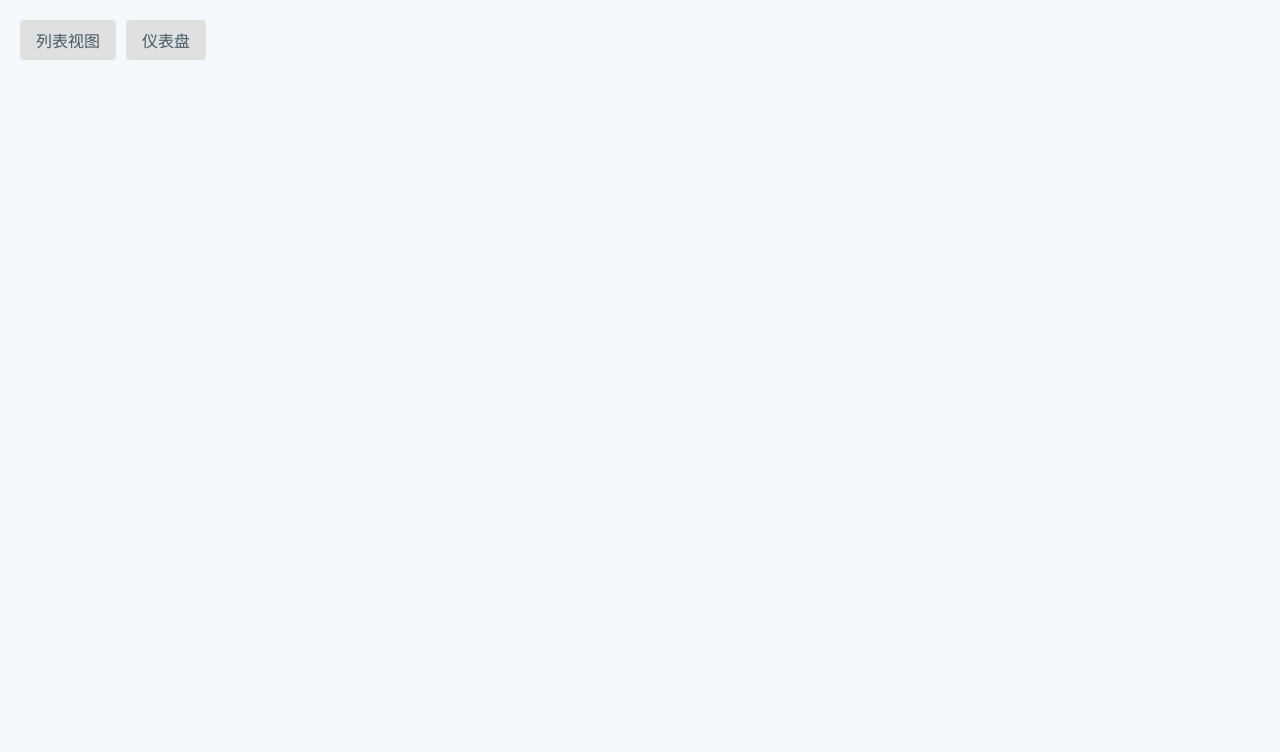
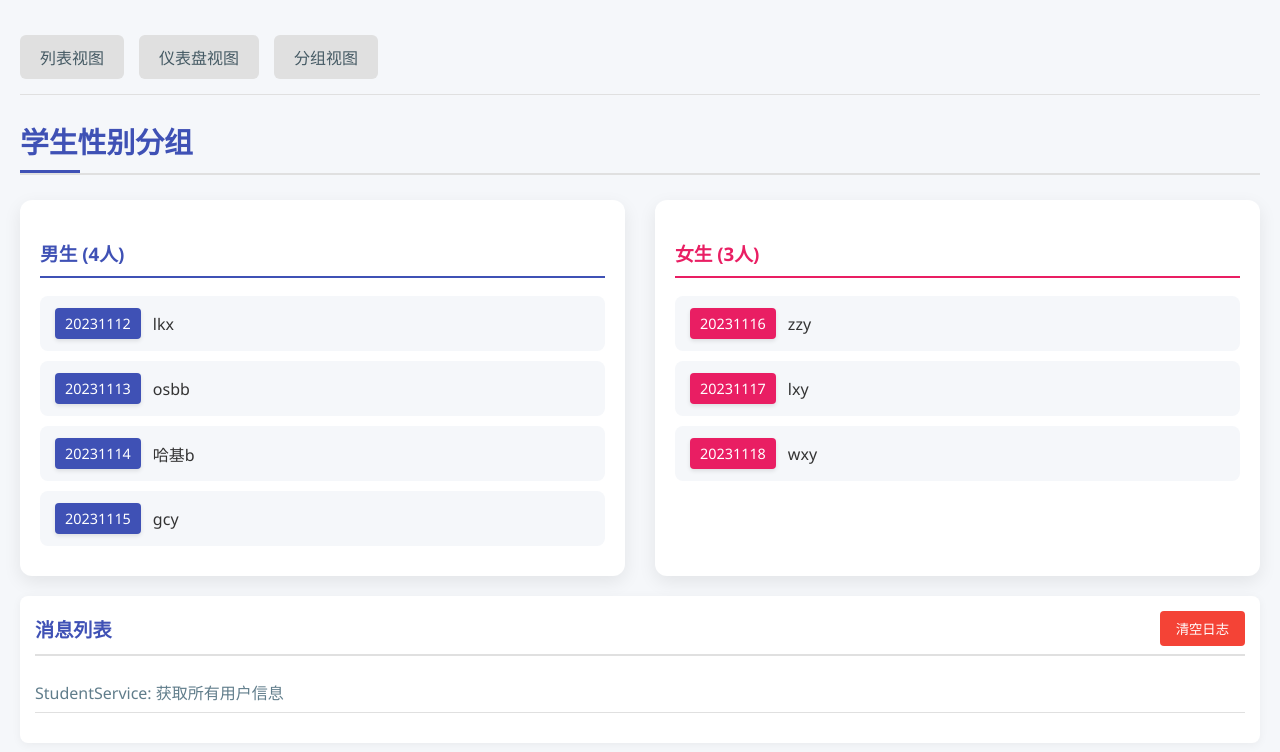
Before and after one commit to Lixxxxx123/Project2025, an Angular app: page /groups in a window 1280 px wide. Before the commit this address led to /. Shown: the top 752 px of the page. Built offline with nearby package versions, Linux system fonts and the light colour scheme.

Commit message:
5.0版本，新增男女分组视图

```diff
--- a/src/app/app.component.css
+++ b/src/app/app.component.css
@@ -20,20 +20,25 @@ h1 {
 
 nav {
   display: flex;
-  gap: 10px;
+  gap: 15px;
+  margin-bottom: 25px;
+  padding: 15px 0;
+  border-bottom: 1px solid #e0e0e0;
 }
 
 nav a {
-  padding: 8px 16px;
+  padding: 10px 20px;
   text-decoration: none;
   color: #455a64;
   background-color: #e0e0e0;
-  border-radius: 4px;
+  border-radius: 6px;
   transition: all 0.3s;
+  font-weight: 500;
 }
 
 nav a:hover {
   background-color: #bdbdbd;
+  transform: translateY(-2px);
 }
 
 nav a.active {
--- a/src/app/app.component.html
+++ b/src/app/app.component.html
@@ -1,6 +1,7 @@
 <nav>
     <a routerLink="/students">列表视图</a>
-    <a routerLink="/dashboard">仪表盘</a>
+    <a routerLink="/dashboard">仪表盘视图</a>
+    <a routerLink="/groups">分组视图</a>
 </nav>
 <router-outlet></router-outlet>
 <app-messages></app-messages>
--- a/src/app/app.routes.ts
+++ b/src/app/app.routes.ts
@@ -2,9 +2,12 @@ import { Routes } from '@angular/router';
 import { StudentsComponent } from './students/students.component';
 import { DashboardComponent } from './dashboard/dashboard.component';
 import { StudentDetailComponent } from './student-detail/student-detail.component';
+import { StudentGroupsComponent } from './student-groups/student-groups.component';
+
 export const routes: Routes = [
     {path:'students',component:StudentsComponent},
     {path:'dashboard',component:DashboardComponent},
+    {path:'groups',component:StudentGroupsComponent},
     {path:'',redirectTo:'/students',pathMatch:'full'},
     {path:'detail/:id',component:StudentDetailComponent}
 ];
--- /dev/null
+++ b/src/app/student-groups/student-groups.component.css
@@ -0,0 +1,112 @@
+h2 {
+  color: #3f51b5;
+  font-size: 1.8em;
+  margin-bottom: 25px;
+  position: relative;
+  padding-bottom: 12px;
+}
+
+h2:after {
+  content: "";
+  position: absolute;
+  bottom: 0;
+  left: 0;
+  width: 60px;
+  height: 3px;
+  background-color: #3f51b5;
+}
+
+.loading {
+  display: flex;
+  justify-content: center;
+  align-items: center;
+  height: 200px;
+  font-size: 1.2em;
+  color: #607d8b;
+  background-color: #f5f7ff;
+  border-radius: 8px;
+  box-shadow: 0 2px 8px rgba(0,0,0,0.05);
+}
+
+.groups-container {
+  display: flex;
+  flex-wrap: wrap;
+  gap: 30px;
+}
+
+.group-section {
+  flex: 1;
+  min-width: 300px;
+  background-color: white;
+  border-radius: 12px;
+  padding: 20px;
+  box-shadow: 0 6px 18px rgba(0,0,0,0.08);
+}
+
+.male-section h3 {
+  color: #3f51b5;
+  border-bottom: 2px solid #3f51b5;
+  padding-bottom: 10px;
+}
+
+.female-section h3 {
+  color: #e91e63;
+  border-bottom: 2px solid #e91e63;
+  padding-bottom: 10px;
+}
+
+.students-list {
+  list-style-type: none;
+  padding: 0;
+  margin: 0;
+}
+
+.students-list li {
+  margin-bottom: 10px;
+}
+
+.students-list li a {
+  display: flex;
+  align-items: center;
+  padding: 12px 15px;
+  background-color: #f5f7fa;
+  border-radius: 8px;
+  text-decoration: none;
+  color: #333;
+  transition: all 0.3s;
+}
+
+.students-list li a:hover {
+  transform: translateX(5px);
+  background-color: #e8eaf6;
+}
+
+.male-section .badge {
+  background-color: #3f51b5;
+}
+
+.female-section .badge {
+  background-color: #e91e63;
+}
+
+.badge {
+  display: inline-block;
+  font-size: 0.9em;
+  color: white;
+  padding: 6px 10px;
+  border-radius: 4px;
+  margin-right: 12px;
+  min-width: 80px;
+  text-align: center;
+  box-shadow: 0 2px 4px rgba(0,0,0,0.1);
+}
+
+.name {
+  font-weight: 500;
+}
+
+@media (max-width: 768px) {
+  .groups-container {
+    flex-direction: column;
+  }
+}
--- /dev/null
+++ b/src/app/student-groups/student-groups.component.html
@@ -0,0 +1,28 @@
+<h2>学生性别分组</h2>
+<div *ngIf="isLoading" class="loading">数据加载中，请稍候...</div>
+
+<div class="groups-container" *ngIf="!isLoading">
+  <div class="group-section male-section">
+    <h3>男生 ({{maleStudents.length}}人)</h3>
+    <ul class="students-list">
+      <li *ngFor="let student of maleStudents">
+        <a routerLink="/detail/{{student.studentId}}">
+          <span class="badge">{{student.studentId}}</span>
+          <span class="name">{{student.studentName}}</span>
+        </a>
+      </li>
+    </ul>
+  </div>
+
+  <div class="group-section female-section">
+    <h3>女生 ({{femaleStudents.length}}人)</h3>
+    <ul class="students-list">
+      <li *ngFor="let student of femaleStudents">
+        <a routerLink="/detail/{{student.studentId}}">
+          <span class="badge">{{student.studentId}}</span>
+          <span class="name">{{student.studentName}}</span>
+        </a>
+      </li>
+    </ul>
+  </div>
+</div>
--- /dev/null
+++ b/src/app/student-groups/student-groups.component.ts
@@ -0,0 +1,45 @@
+import { Component, OnInit } from '@angular/core';
+import { CommonModule } from '@angular/common';
+import { Student } from '../students';
+import { StudentService } from '../student.service';
+import { SexPipe } from '../sex.pipe';
+import { RouterLink } from '@angular/router';
+
+@Component({
+  selector: 'app-student-groups',
+  standalone: true,
+  imports: [
+    CommonModule,
+    SexPipe,
+    RouterLink
+  ],
+  templateUrl: './student-groups.component.html',
+  styleUrl: './student-groups.component.css'
+})
+export class StudentGroupsComponent implements OnInit {
+  students: Student[] = [];
+  maleStudents: Student[] = [];
+  femaleStudents: Student[] = [];
+  isLoading: boolean = true;
+
+  constructor(private studentService: StudentService) {}
+
+  ngOnInit(): void {
+    this.getStudents();
+  }
+
+  getStudents(): void {
+    this.studentService.getStudents().subscribe(students => {
+      setTimeout(() => {
+        this.students = students;
+        this.groupStudentsByGender();
+        this.isLoading = false;
+      }, 1000);
+    });
+  }
+
+  groupStudentsByGender(): void {
+    this.maleStudents = this.students.filter(student => student.isMale);
+    this.femaleStudents = this.students.filter(student => !student.isMale);
+  }
+}
```
Also changed, not shown: 1 other file (tests, documents, lock files or other folders).
